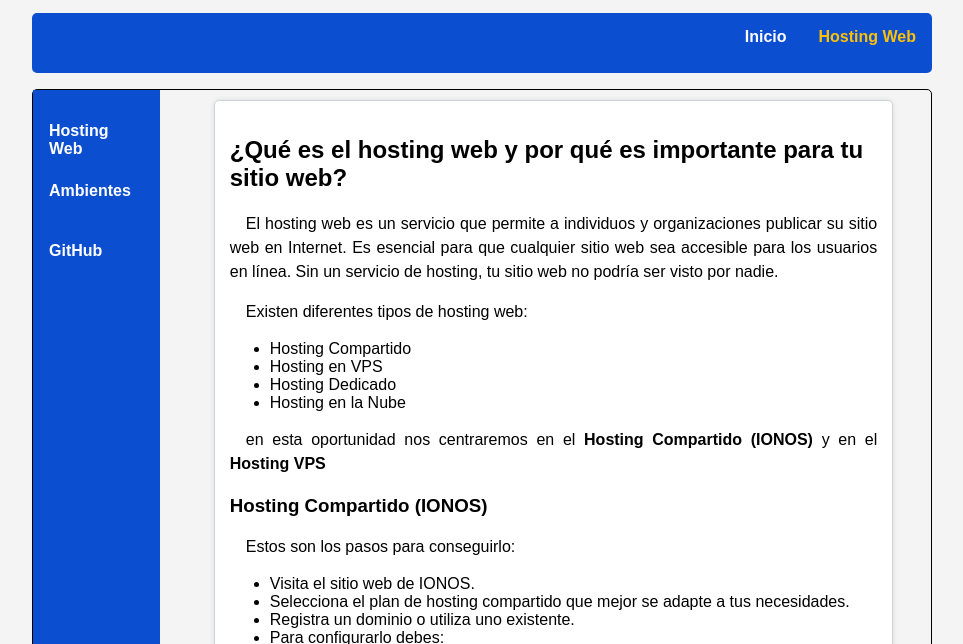
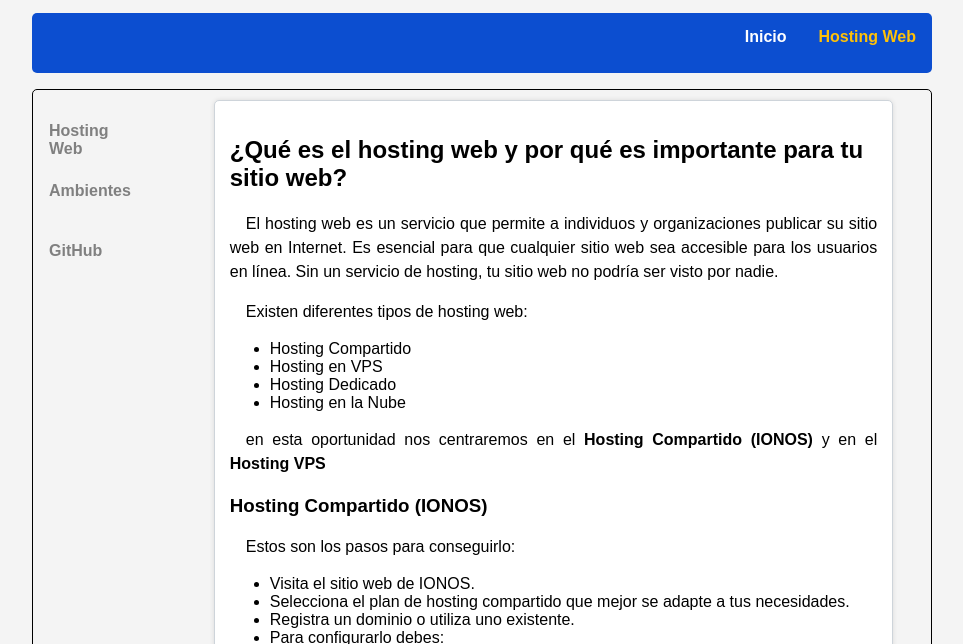
Before and after one commit to jorirovi/blog_it, a plain HTML site: page views/hosting.html in a window 1280 px wide. Shown: the part 123-767 px from the top of the page, without its empty margins (158-1121 px from the left). Drawn offline with Linux system fonts and the light colour scheme.

Commit message:
Cambio en el estilo del menu lateral de hosting.html

```diff
--- a/css/styles.css
+++ b/css/styles.css
@@ -99,7 +99,7 @@ footer {
 .sectionhosting {
     display: grid;
     grid-template-columns: 127px 1fr;
-    grid-template-rows: 1fr;
+    grid-template-rows: auto;
     gap: 1rem;
     grid-template-areas: "my-navmenu my-article";
 }
@@ -108,8 +108,13 @@ footer {
     display: grid;
     grid-template-columns: 1fr;
     grid-template-rows: repeat(3 , 60px);
-    background-color: #0c4ed0;
     padding-top: 2rem;
+    /* ver el stilo de pegado*/
+    position: sticky;
+    top: 0;                 /* u 1rem si quieres dejar un margen */
+    z-index: 10;            /* por si se tapa */
+    align-self: start;      /* evita el stretch vertical */
+    height: max-content;    /* que mida lo que necesita, no toda la fila */
 }
 .boton {
     margin: 0px 1rem;
@@ -117,7 +122,7 @@ footer {
 }
 .boton > a {
     text-decoration: none;
-    color: white;
+    color: grey;
     font-weight: bold;
 }
 .boton > a:hover {
```
